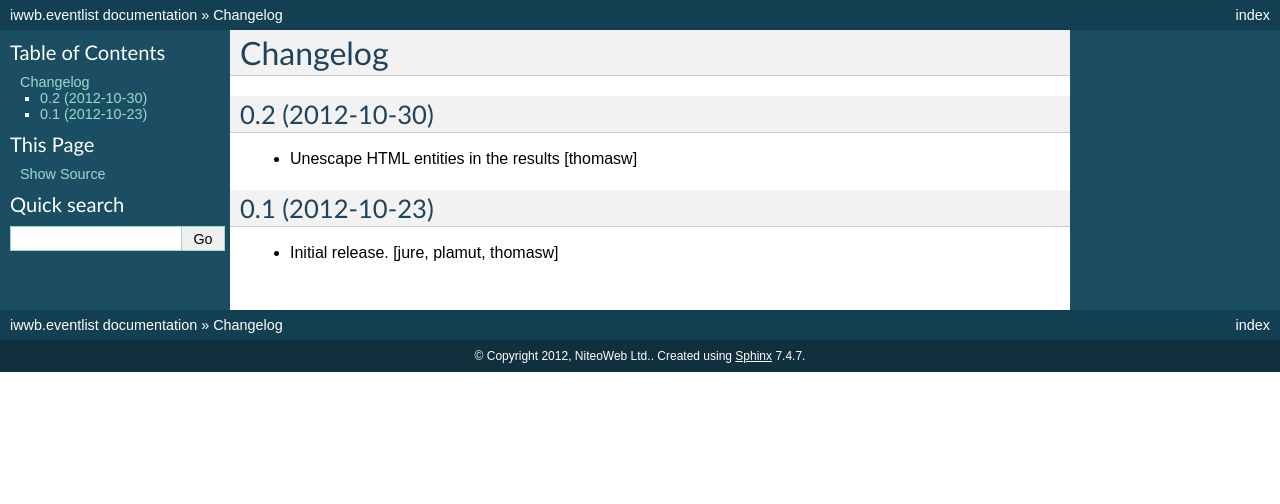
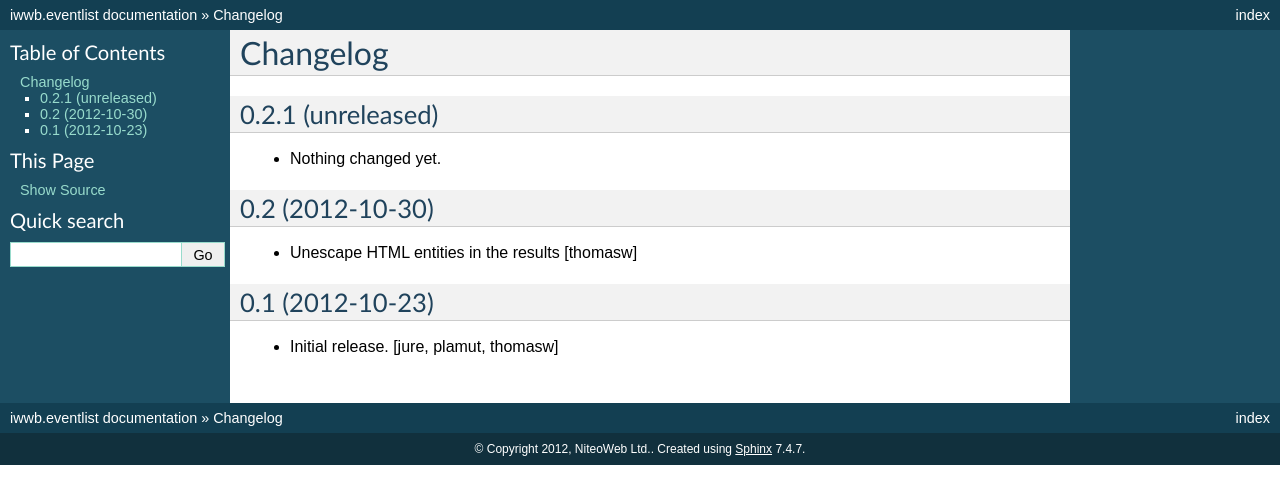
Before and after one commit to collective/iwwb.eventlist, a Sphinx documentation site: the page built from docs/HISTORY.rst, in a window 1280 px wide. Shown: the top 504 px of the page. Built offline with Sphinx 7.4.7, drawn with Linux system fonts in a browser that asks for light colours.

Commit message:
Back to development: 0.2.1

```diff
--- a/docs/HISTORY.rst
+++ b/docs/HISTORY.rst
@@ -1,5 +1,11 @@
 Changelog
 =========
+
+
+0.2.1 (unreleased)
+------------------
+
+- Nothing changed yet.
 
 
 0.2 (2012-10-30)
```
